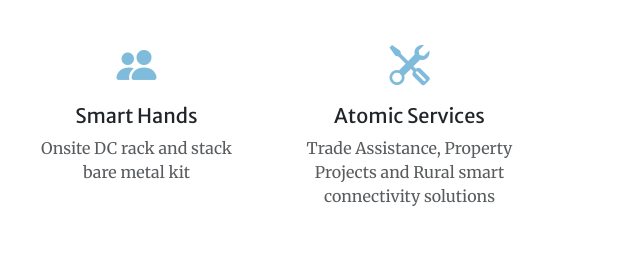
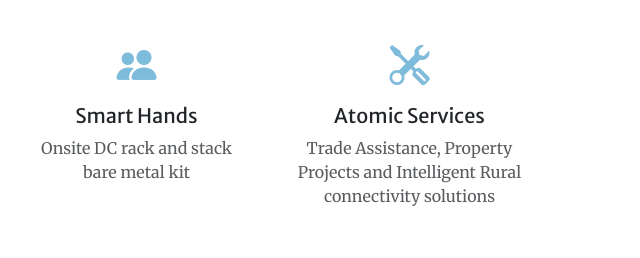
Before and after one commit to telesti/telesti.github.io, a plain HTML site: page index.html in a window 1280 px wide. Shown: the part 1800-2058 px from the top of the page, 640-1280 px from the left. Drawn offline with nearby package versions, Linux system fonts and the light colour scheme; some packages are replaced by stand-ins of ours; a script that the page names is missing.

Commit message:
mend services desc

```diff
--- a/index.html
+++ b/index.html
@@ -133,7 +133,7 @@
                         <div class="mt-5">
                             <div class="mb-2"><i class="bi-tools fs-1 text-primary"></i></div>
                             <h4 class="h5 mb-2">Atomic Services</h4>
-                            <p class="text-muted mb-0">Trade Assistance, Property Projects and Rural smart connectivity solutions</p>
+                            <p class="text-muted mb-0">Trade Assistance, Property Projects and Intelligent Rural connectivity solutions</p>
                         </div>
                     </div>
                 </div>
```
